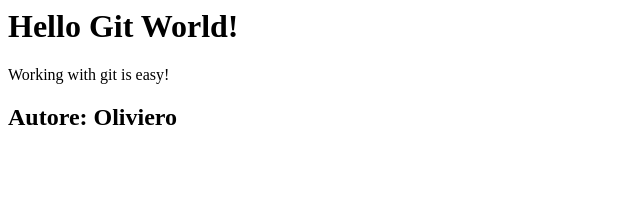
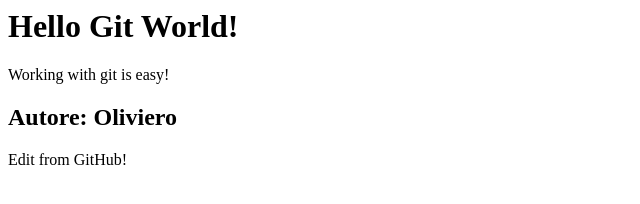
Before and after one commit to olivierod65/GitGitHubMC, a plain HTML site: page index.html in a window 1280 px wide. Shown: the whole page, without its empty margins (0-640 px from the left). Drawn offline with Linux system fonts and the light colour scheme.

Commit message:
Modifica index.html
Modificato da GitHub

```diff
--- a/index.html
+++ b/index.html
@@ -5,3 +5,7 @@
 </div>
 
 <h2>Autore: Oliviero</h2>
+
+<div>
+  <p>Edit from GitHub!</p>
+</div>
```
